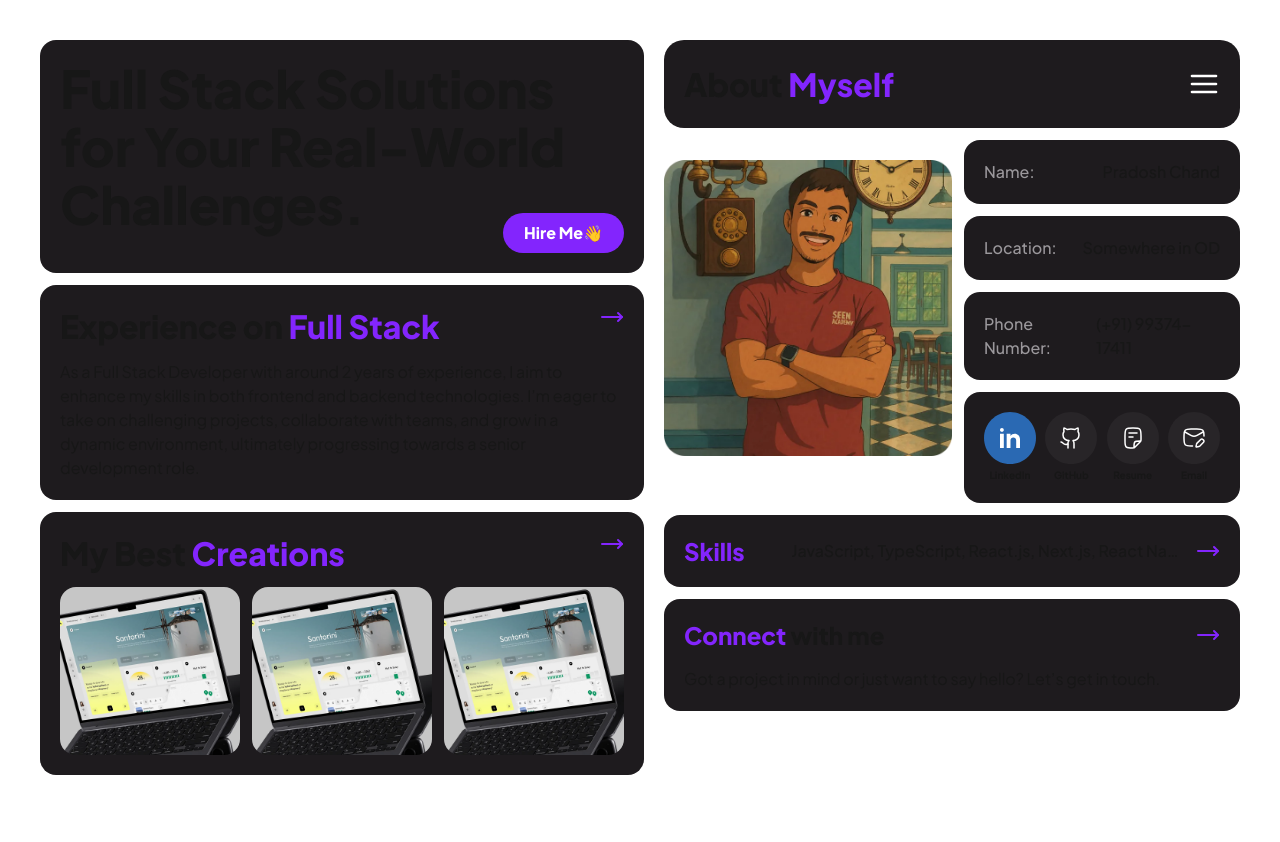
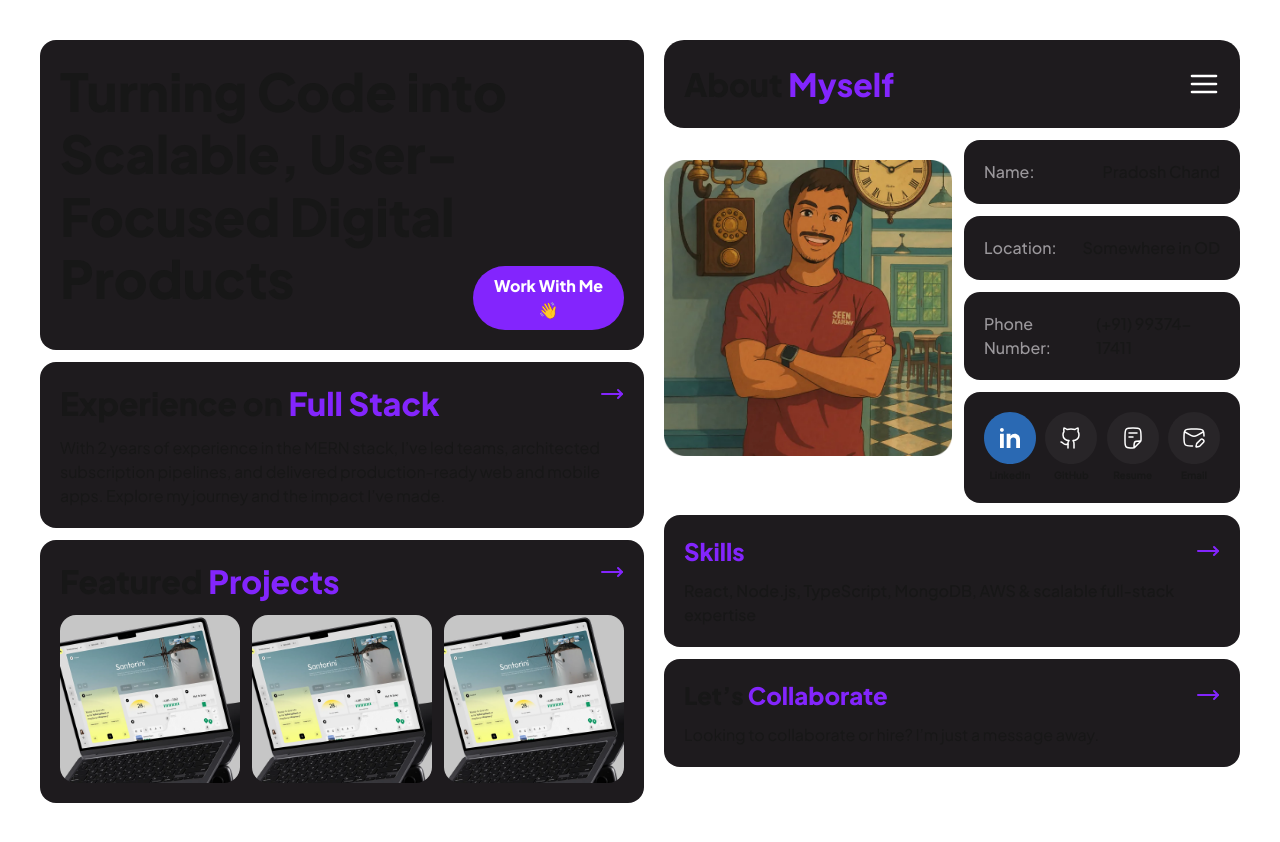
Before and after one commit to Naseeb7/my-portfolio, a Next.js app: page / in a window 1280 px wide. Before the commit the page ends 815 px from the top, so only its background shows below. Built offline with nearby package versions, Linux system fonts and the light colour scheme.

Commit message:
Content fixes for all components except projects

```diff
--- a/src/app/components/About/AboutContactSection.tsx
+++ b/src/app/components/About/AboutContactSection.tsx
@@ -6,10 +6,10 @@ import Image from "next/image";
 const AboutContactSection = () => {
   return (
     <Link href={"/contact"}>
-      <ContainerWrapper className=" flex-col gap-4">
+      <ContainerWrapper className="flex-col gap-3">
         <div className="flex text-2xl font-extrabold justify-between w-full items-center">
           <span>
-            <span className="text-primary-100">Connect</span> with me
+            Let’s <span className="text-primary-100">Collaborate</span>
           </span>
           <Image
             src={"/icons/rightArrow.svg"}
@@ -18,9 +18,7 @@ const AboutContactSection = () => {
             alt="Arrow"
           />
         </div>
-        <p>
-          Got a project in mind or just want to say hello? Let’s get in touch.
-        </p>
+        <p>Looking to collaborate or hire? I’m just a message away.</p>
       </ContainerWrapper>
     </Link>
   );
--- a/src/app/components/About/AboutSkillsSection.tsx
+++ b/src/app/components/About/AboutSkillsSection.tsx
@@ -1,25 +1,26 @@
 import Link from "next/link";
 import React from "react";
 import ContainerWrapper from "../ContainerWrapper";
-import Skills from "@/data/skills.json";
 import Image from "next/image";
 
 const AboutSkillsSection = () => {
   return (
-    <Link href={"/skills"}>
-      <ContainerWrapper className="justify-between items-center">
-        <h4 className="font-extrabold text-2xl text-primary-100">Skills</h4>
-        <div className="flex w-4/5 justify-between">
-          <p className="font-medium w-11/12 truncate">
-            {Skills?.map((t) => t.name)?.join(", ")}
-          </p>
+    <Link href="/skills">
+      <ContainerWrapper className="flex-col gap-3 cursor-pointer">
+        <div className="flex w-full justify-between items-center">
+          <h4 className="font-extrabold text-2xl text-primary-100">Skills</h4>
           <Image
-            src={"/icons/rightArrow.svg"}
+            src="/icons/rightArrow.svg"
             height={24}
             width={24}
             alt="Arrow"
+            className="group-hover:translate-x-1 transition-transform"
           />
         </div>
+        <p className="font-medium w-full">
+          React, Node.js, TypeScript, MongoDB, AWS & scalable full-stack
+          expertise
+        </p>
       </ContainerWrapper>
     </Link>
   );
--- a/src/app/components/ExperienceSection.tsx
+++ b/src/app/components/ExperienceSection.tsx
@@ -53,10 +53,14 @@ const ExperienceSection = ({
         <h3 className="text-xl font-extrabold">Technologies used:</h3>
         <div className="grid lg:grid-cols-2 gap-3">
           {technologiesUsed?.map((item) => {
-            const skillDetails = Skills.find((sk) => sk.id === item);
+            const skillDetails = Object.values(Skills)
+              .flat()
+              .find((sk) => sk.id === item);
+
             return skillDetails && <SkillCard key={item} {...skillDetails} />;
           })}
         </div>
+
         <Link href={"/skills"} className="flex gap-3 font-semibold">
           All Skills{" "}
           <Image
--- a/src/app/components/Home.tsx
+++ b/src/app/components/Home.tsx
@@ -12,25 +12,25 @@ import AboutContactSection from "./About/AboutContactSection";
 const Home = () => {
   return (
     <section className="flex w-full flex-col gap-3">
-      <div className="flex w-full lg:hidden">
-        <SocialLinks />
-      </div>
       {/* Top Section */}
       <ContainerWrapper className="relative flex-col gap-5">
-        <h1 className="text-4xl lg:text-[52px] font-extrabold">
-          Full Stack Solutions for Your Real-World Challenges.
+        <h1 className="text-3xl lg:text-[52px] font-extrabold">
+          Turning Code into Scalable, User-Focused Digital Products
         </h1>
         <Link href={"/contact"}>
           <Button
             className="lg:absolute bottom-5 right-5"
             rounded="rounded-full"
-            width="w-full lg:w-1/5"
+            width="w-full lg:w-1/4"
           >
-            Hire Me👋
+            Work With Me👋
           </Button>
         </Link>
       </ContainerWrapper>
 
+      <div className="flex w-full lg:hidden">
+        <SocialLinks />
+      </div>
       {/* Experience */}
       <Link href={"/experience"}>
         <ContainerWrapper className="flex-col gap-3">
@@ -46,11 +46,9 @@ const Home = () => {
             />
           </div>
           <p>
-            As a Full Stack Developer with around 2 years of experience, I aim
-            to enhance my skills in both frontend and backend technologies. I’m
-            eager to take on challenging projects, collaborate with teams, and
-            grow in a dynamic environment, ultimately progressing towards a
-            senior development role.
+            With 2 years of experience in the MERN stack, I’ve led teams,
+            architected subscription pipelines, and delivered production-ready
+            web and mobile apps. Explore my journey and the impact I’ve made.
           </p>
         </ContainerWrapper>
       </Link>
@@ -60,7 +58,7 @@ const Home = () => {
         <Link href={"/projects"}>
           <div className="flex w-full justify-between items-start">
             <p className="text-2xl lg:text-[32px] font-extrabold">
-              My Best <span className="text-primary-100">Creations</span>
+              Featured <span className="text-primary-100">Projects</span>
             </p>
             <Image
               src={"/icons/rightArrow.svg"}
--- a/src/app/constants/index.ts
+++ b/src/app/constants/index.ts
@@ -31,7 +31,7 @@ export const sideMenuOptions = [
     href: "/experience",
   },
   {
-    label: "Creations",
+    label: "Featured Projects",
     href: "/projects",
   },
   {
--- a/src/app/projects/page.tsx
+++ b/src/app/projects/page.tsx
@@ -11,7 +11,7 @@ const ProjectsPage = () => {
       <ContainerWrapper className="gap-8 flex-col">
         <div className="flex w-full justify-between items-center">
           <p className="text-[32px] font-extrabold">
-            My Best <span className="text-primary-100">Creations</span>
+            Featured <span className="text-primary-100">Projects</span>
           </p>
           <Link href={"/"}>
             <Image
--- a/src/app/skills/page.tsx
+++ b/src/app/skills/page.tsx
@@ -7,17 +7,30 @@ import SkillCard from "../components/UI/SkillCard";
 const SkillsPage = () => {
   return (
     <section>
-      <ContainerWrapper className="gap-8 flex-col">
-        <div className="flex w-full justify-between items-start lg:items-center">
-          <p className="text-[32px] font-extrabold">
+      <ContainerWrapper className="flex flex-col gap-8">
+        <header className="flex w-full justify-between items-start lg:items-center">
+          <h1 className="text-[32px] font-extrabold">
             Technical <span className="text-primary-100">Proficiencies</span>
+          </h1>
+          <ClientBackButton />
+        </header>
+
+        <div className="flex flex-col gap-6">
+          <p>
+            Comprehensive expertise across web, mobile, and cloud technologies.
           </p>
-          <ClientBackButton />
-        </div>
-        <div className="grid lg:grid-cols-2 gap-3">
-          {Skills.map((skill) => {
-            return <SkillCard key={skill.id} {...skill} />;
-          })}
+          {Object.entries(Skills).map(([category, skillList]) => (
+            <section key={category} className="flex flex-col gap-4">
+              <h2 className="text-xl font-semibold text-secondary-100">
+                {category}
+              </h2>
+              <div className="grid gap-3 lg:grid-cols-2">
+                {skillList.map((skill) => (
+                  <SkillCard key={skill.id} {...skill} />
+                ))}
+              </div>
+            </section>
+          ))}
         </div>
       </ContainerWrapper>
     </section>
--- a/src/data/experience.json
+++ b/src/data/experience.json
@@ -5,16 +5,17 @@
     "startDate": "Sep 2023",
     "endDate": "Jul 2025",
     "experience": [
-      "Led a backend and Android team of 4 members, improving delivery timelines by 25%.",
-      "Developed and maintained production-ready features for web, mobile, backend, and admin panel.",
+      "Led and mentored a backend and Android team of 4 members, improving delivery timelines by 25%.",
+      "Developed and maintained production-ready features across web, mobile, backend, and admin panel.",
+      "Designed and implemented a seamless multi-step form flow on mobile and backend, reducing user drop-off rates by 18%.",
       "Spearheaded the subscription pipeline implementation, processing 10,000+ transactions monthly.",
       "Optimized backend APIs, reducing average response time from 1.2s to 450ms.",
-      "Collaborated cross-functionally with design, QA, and client teams to deliver projects on schedule."
+      "Collaborated with design, QA, and client teams to deliver high-quality releases ahead of schedule."
     ],
     "keyAchievements": [
-      "Promoted to team lead within 8 months of joining.",
-      "Awarded 'Employee of the Month' within first 3 months for outstanding performance.",
-      "Delivered a full-featured MVP 2 weeks ahead of schedule, enabling early client launch."
+      "Promoted to Team Lead within 8 months of joining for exceptional technical and leadership performance.",
+      "Recognized as 'Employee of the Month' within first 3 months for rapid impact delivery.",
+      "Successfully launched a fully functional MVP 2 weeks ahead of schedule, accelerating client’s go-to-market strategy."
     ],
     "awards": [
       "Employee of the Month - Dec 2023",
@@ -22,18 +23,18 @@
     ],
     "technologiesUsed": [
       "nextjs",
-      "reactnative",
+      "react-native",
+      "reactjs",
       "nodejs",
       "express",
       "mongodb",
       "typescript",
       "javascript",
-      "aws_s3",
+      "aws-s3-ec2",
       "redis",
-      "webrtc",
-      "websockets",
       "chakraui",
-      "tailwindcss"
+      "tailwindcss",
+      "git-github"
     ]
   }
 ]
--- a/src/data/skills.json
+++ b/src/data/skills.json
@@ -1,4 +1,5 @@
-[
+{
+  "Frontend Development": [
     {
       "id": "javascript",
       "name": "JavaScript",
@@ -24,30 +25,6 @@
       "desc": "Implemented SSR and API routes for optimized, SEO-friendly web applications."
     },
     {
-    "id": "react-native",
-    "name": "React Native",
-    "rating": 4,
-    "desc": "Built cross-platform mobile apps with custom UI components and API integration."
-  },
-  {
-    "id": "nodejs",
-    "name": "Node.js",
-    "rating": 5,
-    "desc": "Engineered backend services with scalable APIs and real-time capabilities."
-  },
-  {
-    "id": "expressjs",
-    "name": "Express.js",
-    "rating": 5,
-    "desc": "Developed REST APIs and middleware pipelines for authentication and data flow."
-  },
-  {
-    "id": "mongodb",
-    "name": "MongoDB",
-    "rating": 5,
-    "desc": "Designed optimized schemas and queries for high-performance data retrieval."
-  },
-  {
       "id": "tailwindcss",
       "name": "Tailwind CSS",
       "rating": 5,
@@ -64,12 +41,28 @@
       "name": "HTML & CSS",
       "rating": 5,
       "desc": "Built clean, semantic layouts with pixel-perfect styling."
+    }
+  ],
+  "Mobile Development": [
+    {
+      "id": "react-native",
+      "name": "React Native",
+      "rating": 4,
+      "desc": "Built cross-platform mobile apps with custom UI components and API integration."
+    }
+  ],
+  "Backend Development": [
+    {
+      "id": "nodejs",
+      "name": "Node.js",
+      "rating": 5,
+      "desc": "Engineered backend services with scalable APIs and real-time capabilities."
     },
     {
-    "id": "git-github",
-    "name": "Git & GitHub",
+      "id": "expressjs",
+      "name": "Express.js",
       "rating": 5,
-    "desc": "Managed version control, branching, and PR workflows for team collaboration."
+      "desc": "Developed REST APIs and middleware pipelines for authentication and data flow."
     },
     {
       "id": "websockets",
@@ -84,15 +77,32 @@
       "desc": "Integrated peer-to-peer video communication features."
     },
     {
-    "id": "aws-s3-ec2",
-    "name": "AWS S3 & EC2",
-    "rating": 4,
-    "desc": "Configured cloud storage and deployed backend services on EC2 instances."
-  },
-  {
       "id": "redis",
       "name": "Redis",
       "rating": 3,
       "desc": "Used caching to improve API response times and handle session storage."
     }
+  ],
+  "Databases & Cloud": [
+    {
+      "id": "mongodb",
+      "name": "MongoDB",
+      "rating": 5,
+      "desc": "Designed optimized schemas and queries for high-performance data retrieval."
+    },
+    {
+      "id": "aws-s3-ec2",
+      "name": "AWS S3 & EC2",
+      "rating": 4,
+      "desc": "Configured cloud storage and deployed backend services on EC2 instances."
+    }
+  ],
+  "Tools & Collaboration": [
+    {
+      "id": "git-github",
+      "name": "Git & GitHub",
+      "rating": 5,
+      "desc": "Managed version control, branching, and PR workflows for team collaboration."
+    }
   ]
+}
```
Lines whose indentation alone changed are shown as unchanged.
